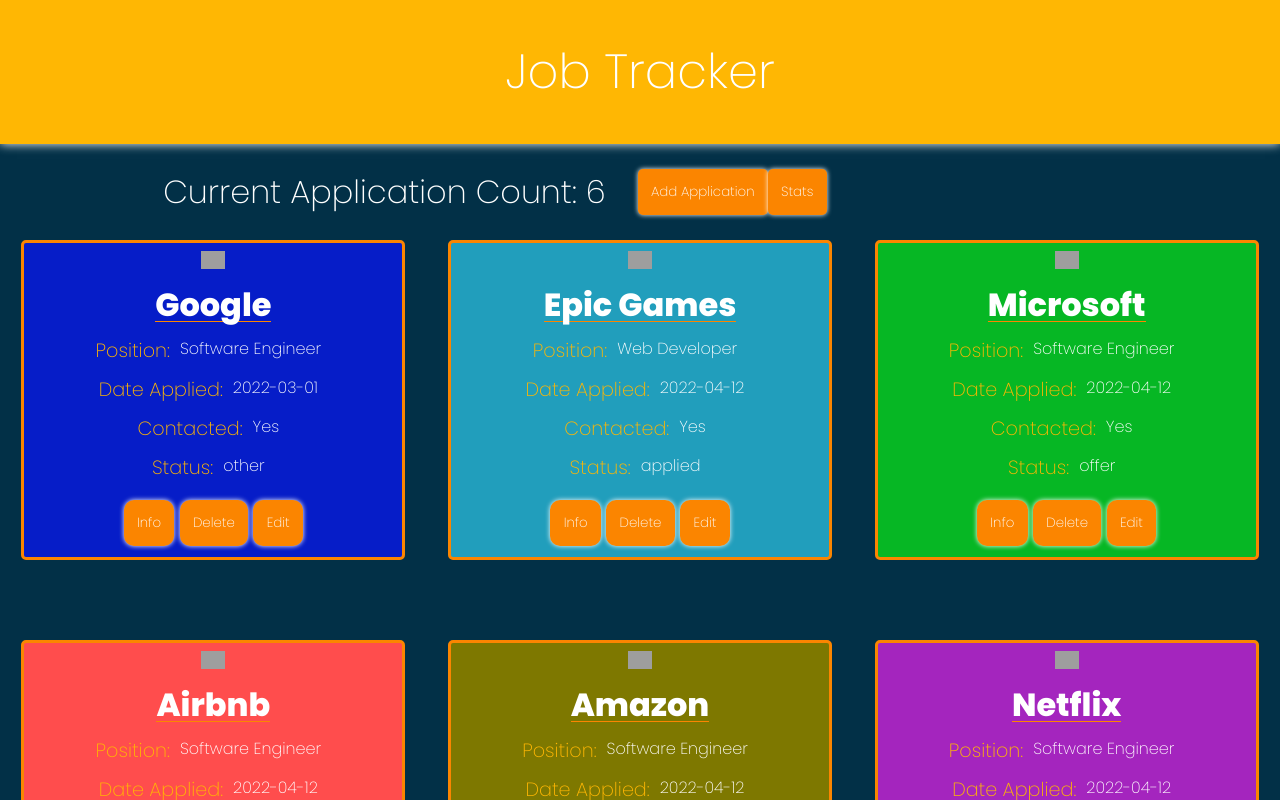
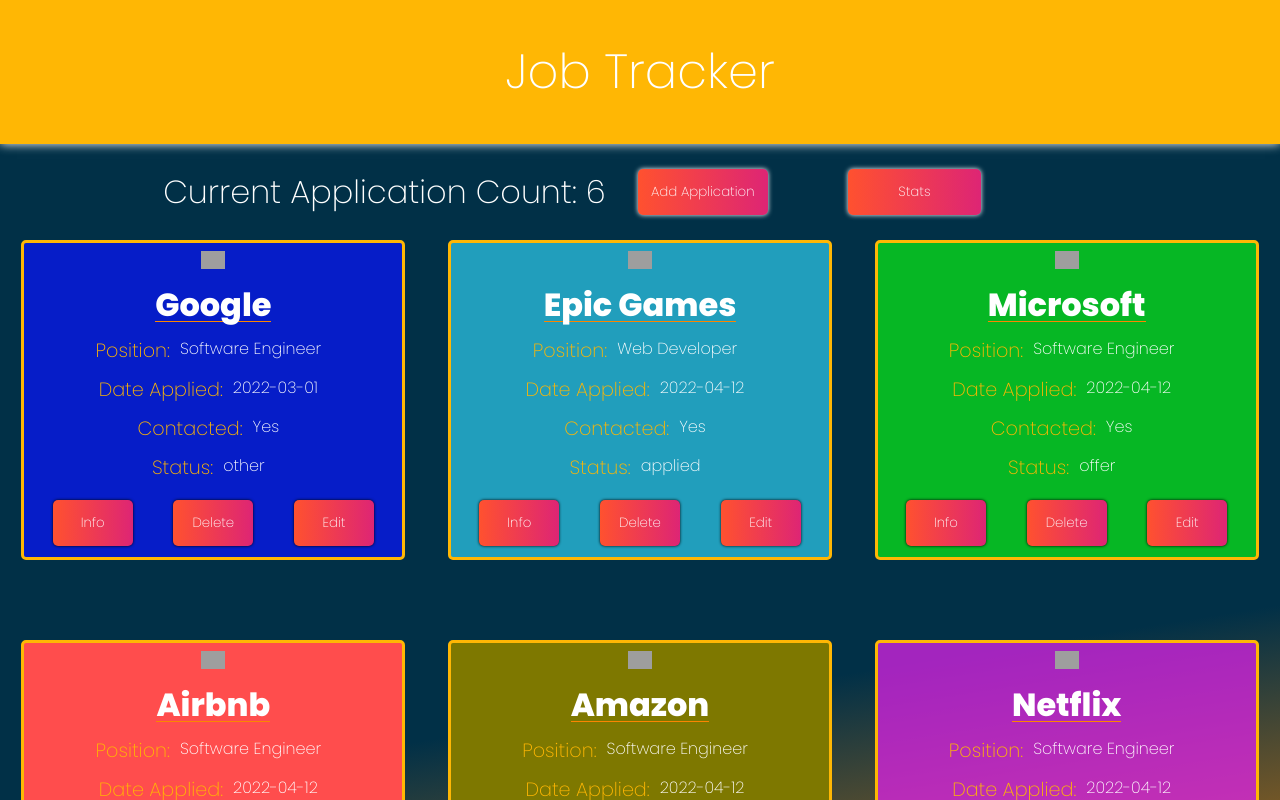
Before and after one commit to GeoffKellyNC/job-tracker-app, a React (Create React App) app: page / in a window 1280 px wide. Shown: the top 800 px of the page. Built offline with nearby package versions, Linux system fonts and the light colour scheme; grey boxes are pictures that could not be loaded.

Commit message:
added styling to home buttons and new animation when hovered

```diff
--- a/src/App.css
+++ b/src/App.css
@@ -1,5 +1,10 @@
 body{
-    background-color: #023047;
+    /* background-color: #023047; */
+    background: rgb(1,48,71);
+    background: -moz-linear-gradient(171deg, rgba(1,48,71,1) 65%, rgba(251,133,0,1) 100%);
+    background: -webkit-linear-gradient(171deg, rgba(1,48,71,1) 65%, rgba(251,133,0,1) 100%);
+    background: linear-gradient(171deg, rgba(1,48,71,1) 65%, rgba(251,133,0,1) 100%);
+    filter: progid:DXImageTransform.Microsoft.gradient(startColorstr="#013047",endColorstr="#fb8500",GradientType=1);
 }
 
 h1{
@@ -12,8 +17,10 @@
 }
 
 header{
-    background-color: #FFB703;
+    background-color: #FFB704;
+    /* background-color: #ff0347c7; */
     box-shadow: 0px 0px 10px white;
+
 }
 
 .home-container h2{
--- a/src/components/AppForm.js
+++ b/src/components/AppForm.js
@@ -24,6 +24,7 @@
                 <input
                     name = 'companyName'
                     type = 'text'
+                    required
                     placeholder='Company Name'
                     value = {values.companyName}
                     onChange = {handleChange}
@@ -34,6 +35,7 @@
                 <input
                     name = 'companyPhone'
                     type='tel'
+                    required
                     placeholder = 'Company Phone Number'
                     value = {values.companyPhone}
                     onChange = {handleChange}
@@ -44,6 +46,7 @@
                 <input
                     name = 'companyWeb'
                     type = 'text'
+                    required
                     placeholder = 'Company Web Address'
                     value = {values.companyWeb}
                     onChange = {handleChange}
@@ -54,6 +57,7 @@
                 <input
                     name = 'jobTitle'
                     type = 'text'
+                    required
                     placeholder = 'Job Title'
                     value = {values.jobTitle}
                     onChange = {handleChange}
@@ -64,6 +68,7 @@
                 <input
                     name = 'dateApplied'
                     type = 'date'
+                    required
                     placeholder = 'Date Applied'
                     value = {values.dateApplied}
                     onChange = {handleChange}
@@ -167,7 +172,7 @@
             {/*//? Buttons */}
             <div className = 'col-1'>
                 <button className = 'submit-btn' type = 'submit'>Submit</button>
-                <button class = 'back-btn' onClick = {() => {history.push('/')}}>Back To List</button>
+                <button className = 'back-btn' onClick = {() => {history.push('/')}}>Back To List</button>
             </div>
         </form>
     </div>
--- a/src/components/ApplicationItems.js
+++ b/src/components/ApplicationItems.js
@@ -50,9 +50,9 @@
                 return (
                     <div className = {containerClass}  key={app.id}>
                         <img
-                            src={app.companyName.length > 0 ? `https://logo.clearbit.com/${app.companyWeb}`:
+                            src={app.companyName.length > 1 ? `https://logo.clearbit.com/${app.companyWeb}`:
                                 <DiGithubAlt
-                                    className = '.item-icon' />}
+                                    className = 'item-icon' />}
                             alt={app.companyName}
                             className = 'item-icon' />
                         <Link to={`/${app.id}`}>
--- a/src/components/styles/ApplicationItems.css
+++ b/src/components/styles/ApplicationItems.css
@@ -15,7 +15,7 @@
     /* background-color: #f93d67; */
     padding: 0.5em;
     border-radius: 5px;
-    border: 3px solid #FB8500;
+    border: 3px solid #FFB704;
     height: 20em;
     flex-direction: column;
     justify-content: space-between;
@@ -74,6 +74,8 @@
 
 .btn-container{
     display: flex;
+    width: 100%;
+    justify-content: space-around;
 }
 
 .btn-container button {
@@ -81,17 +83,21 @@
     margin: 0.2em;
     padding: 1em;
     border: none;
-    background-color: #FB8500;
     color: white;
-    border-radius: 10px;
-    box-shadow: 0px 0px 5px white;
+    border-radius: 5px;
+    box-shadow: 0px 0px 3px black;
+    width: 6em;
+    background-image: linear-gradient(to right, #FF512F 0%, #DD2476  51%, #FF512F  100%);
+    transition: 0.5s;
+    background-size: 200% auto;
 }
 
 
-
 .info-btn:hover, .del-btn:hover, .edit-btn:hover{
-    background-color: white;
-    color: #FB8500;
+    background-position: right center;
+    color: #fff;
+    text-decoration: none;
+    transform: scale(1.1);
 }
 
 .item-icon{
--- a/src/components/styles/home.css
+++ b/src/components/styles/home.css
@@ -11,16 +11,20 @@
     padding: 1em;
     border: none;
     border-radius: 5px;
-    background-color: #FB8500;
     color: white;
     box-shadow: 0px 0px 5px white;
+    background-image: linear-gradient(to right, #FF512F 0%, #DD2476  51%, #FF512F  100%);
+    transition: 0.5s;
+    background-size: 200% auto;
+
+
 }
 
-
-
 .top-text button:hover{
-    background-color: white;
-    color: #FB8500;
+    background-position: right center;
+    color: #fff;
+    text-decoration: none;
+    transform: scale(1.1);
 }
 
 .stats-btn{
@@ -31,6 +35,13 @@
     background-color: #FB8500;
     color: white;
     box-shadow: 0px 0px 5px white;
+    margin-left: 6em;
+    width: 10em;
+    background-image: linear-gradient(to right, #FF512F 0%, #DD2476  51%, #FF512F  100%);
+   transition: 0.5s;
+   background-size: 200% auto;
+
+
 }
 
 
@@ -50,3 +61,29 @@
     margin-left: 8.2em;
 
 }
+
+
+
+
+
+
+
+.btn-grad {background-image: linear-gradient(to right, #FF512F 0%, #DD2476  51%, #FF512F  100%)}
+.btn-grad {
+   margin: 10px;
+   padding: 15px 45px;
+   text-align: center;
+   text-transform: uppercase;
+   transition: 0.5s;
+   background-size: 200% auto;
+   color: white;
+   box-shadow: 0 0 20px #eee;
+   border-radius: 10px;
+   display: block;
+ }
+
+ .btn-grad:hover {
+   background-position: right center; /* change the direction of the change here */
+   color: #fff;
+   text-decoration: none;
+ }
```
